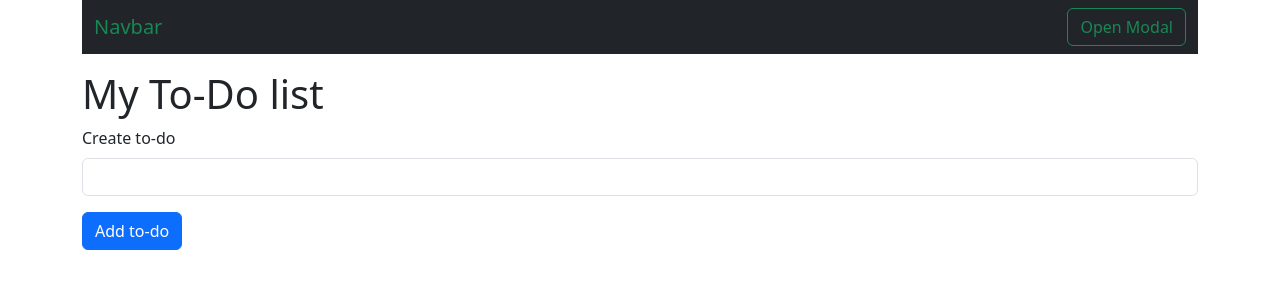
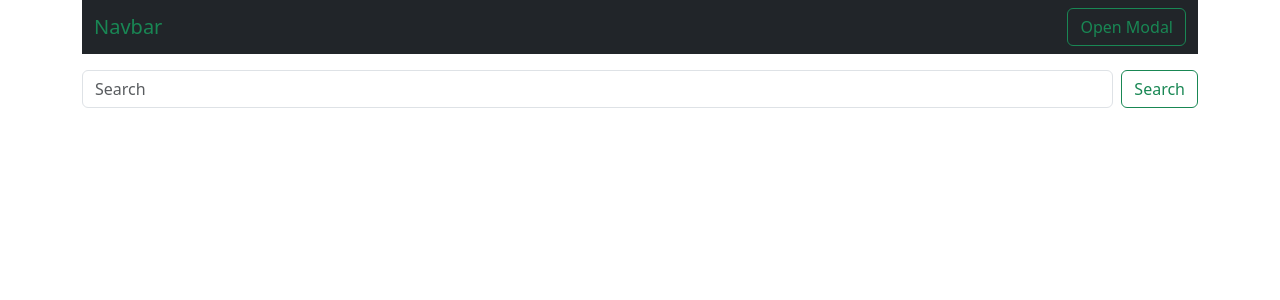
Before and after one commit to Anufriyeva/practic-react, a React (Create React App) app: page / in a window 1280 px wide. Shown: the top 300 px of the page. Built offline with nearby package versions, Linux system fonts and the light colour scheme.

Commit message:
m3l2-commit

```diff
--- a/src/components/App.jsx
+++ b/src/components/App.jsx
@@ -5,10 +5,13 @@ import { Component } from 'react'
 import TodoList from "./TodoList/TodoList"
 import FormLogin from './FormLogin/FormLogin'
 import { nanoid } from 'nanoid'
+import Search from './Search/Search'
+import ContentInfo from './ContentInfo/ContentInfo'
 
 class App extends Component {
   state = {
-    isShowModal: false
+    isShowModal: false,
+    searchText:'',
   }
 
 
@@ -26,21 +29,27 @@ class App extends Component {
       id:nanoid()
 		}
 		console.log('newUser :>> ', newUser)
-	}
+  }
+
+  handleSearch = (searchText) => {
+    this.setState({searchText})
+  }
 
   render() {
     return (
 			<div className='container'>
         <Header showModal={this.showModal} />
-				{/* <Counter /> */}
-				<TodoList/>
-        {this.state.isShowModal &&
+        {/* <Counter /> */}
+        <Search handleSearch={this.handleSearch} />
+        <ContentInfo searchText={this.state.searchText} />
+				{/* <TodoList/> */}
+        {/* {this.state.isShowModal &&
           (<Modal closeModal={this.closeModal}>
           <FormLogin
             closeModal={this.closeModal}
             createUser={this.createUser} />
           </Modal>
-          )}
+          )}         */}
 			</div>
 		)
   }
--- /dev/null
+++ b/src/components/ContentInfo/ContentInfo.jsx
@@ -0,0 +1,50 @@
+import { Component } from "react";
+import { getNews } from "../../services/getNews";
+
+class ContentInfo extends Component {
+    state = {
+        news: null,
+        isLoading: false,
+        error: ''
+    }
+
+    componentDidUpdate(prevProps, prevState) {
+        console.log('this.props');
+        if (prevProps.searchText !== this.props.searchText) {
+            this.setState({isLoading: true})
+            getNews(this.props.searchText)
+                .then((response) => response.json())
+                .then((data) => {
+                    if (data.status === 'ok')
+                        this.setState({ news: data.articles })
+                    else Promise.reject(data.message)
+                })
+                .catch((error) => {
+                    console.log('error', error)
+                    this.setState({error})
+                })
+                .finally(() => {
+                this.setState({isLoading:false})
+            })
+
+        }
+    }
+    render() {
+        const { news, isLoading } = this.state
+        return (
+            <>{isLoading && (
+                <div className="spinner-border" role="status">
+                    <span className="visually-hidden">Loading...</span>
+                </div>
+
+            )}
+                <ul>
+                    {news && news.map(el => {
+                        return <li key={el.url}>{el.title}</li>
+                    })}
+                </ul>
+            </>)
+    }
+}
+
+export default ContentInfo;
--- /dev/null
+++ b/src/components/Search/Search.jsx
@@ -0,0 +1,49 @@
+import { Component } from 'react'
+
+class Search extends Component {
+    state = {
+        value: ''
+    }
+
+    // handleChange=({ target: { value } }) => {
+    // this.setState({value})
+    // }
+
+    handleChange = (e) => {
+		// this.setState({ value:e.target.value })
+		const { target } = e
+		const { value } = target
+		this.setState({ value })
+	}
+
+    handleSubmit = (e) => {
+        e.preventDefault()
+        this.props.handleSearch(this.state.value)
+    }
+
+	render() {
+		return (
+			<>
+				<form
+					className='d-flex mt-2'
+					role='search'
+					onSubmit={this.handleSubmit}
+				>
+					<input
+						className='form-control me-2 '
+						type='search'
+						placeholder='Search'
+						aria-label='Search'
+						onChange={this.handleChange}
+						value={this.state.value}
+					/>
+					<button className='btn btn-outline-success' type='submit'>
+						Search
+					</button>
+				</form>
+			</>
+		)
+	}
+}
+
+export default Search
--- /dev/null
+++ b/src/services/getNews.js
@@ -0,0 +1,10 @@
+const BASE_URL = 'https://newsapi.org/v2'
+const API_KEY = 'f894068a15c54d7caf11cc62d23d2082'
+
+export const getNews = (searchText) => {
+    return fetch(`${BASE_URL}/everything?q=${searchText}`, {
+        headers: {
+            'X-Api-Key': API_KEY,
+        },
+    })
+    }
```
Also changed, not shown: src/components/ErrorCard/ErrorCard.jsx (added, +14 -0 lines).
